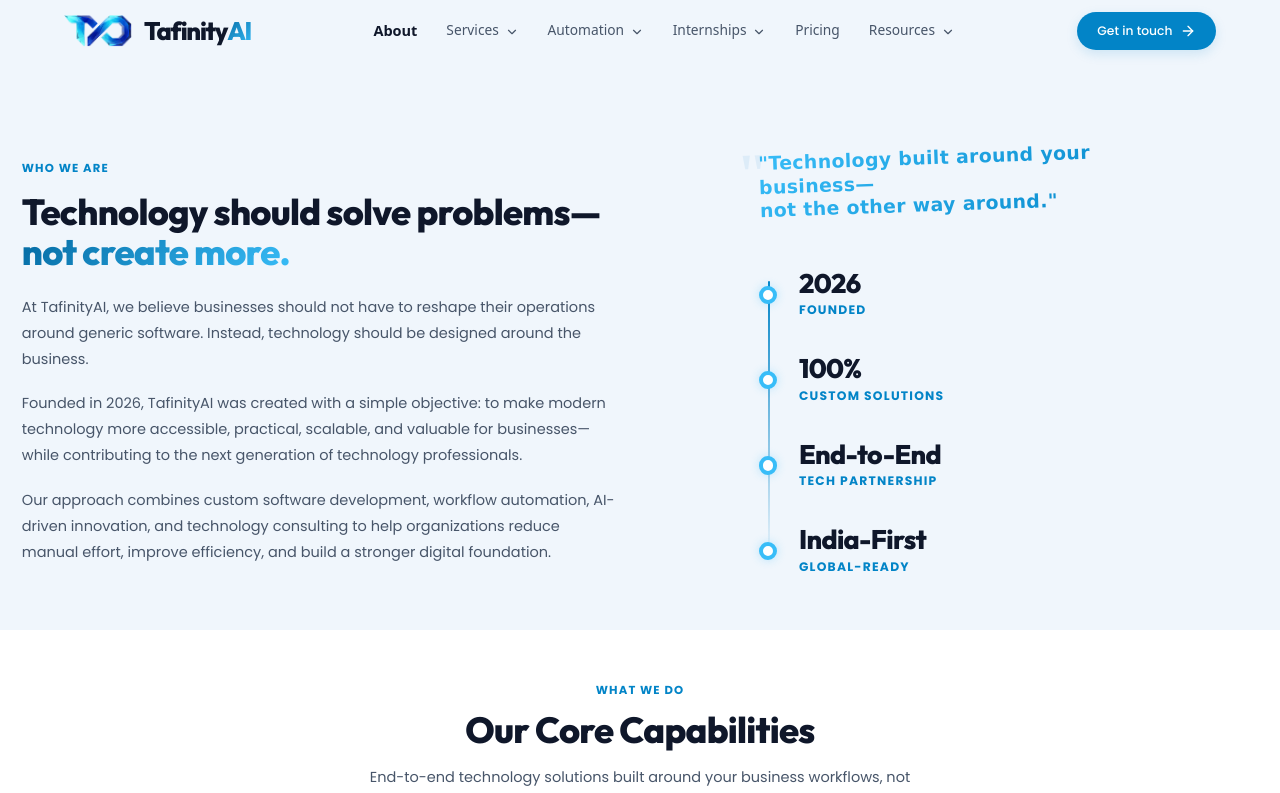
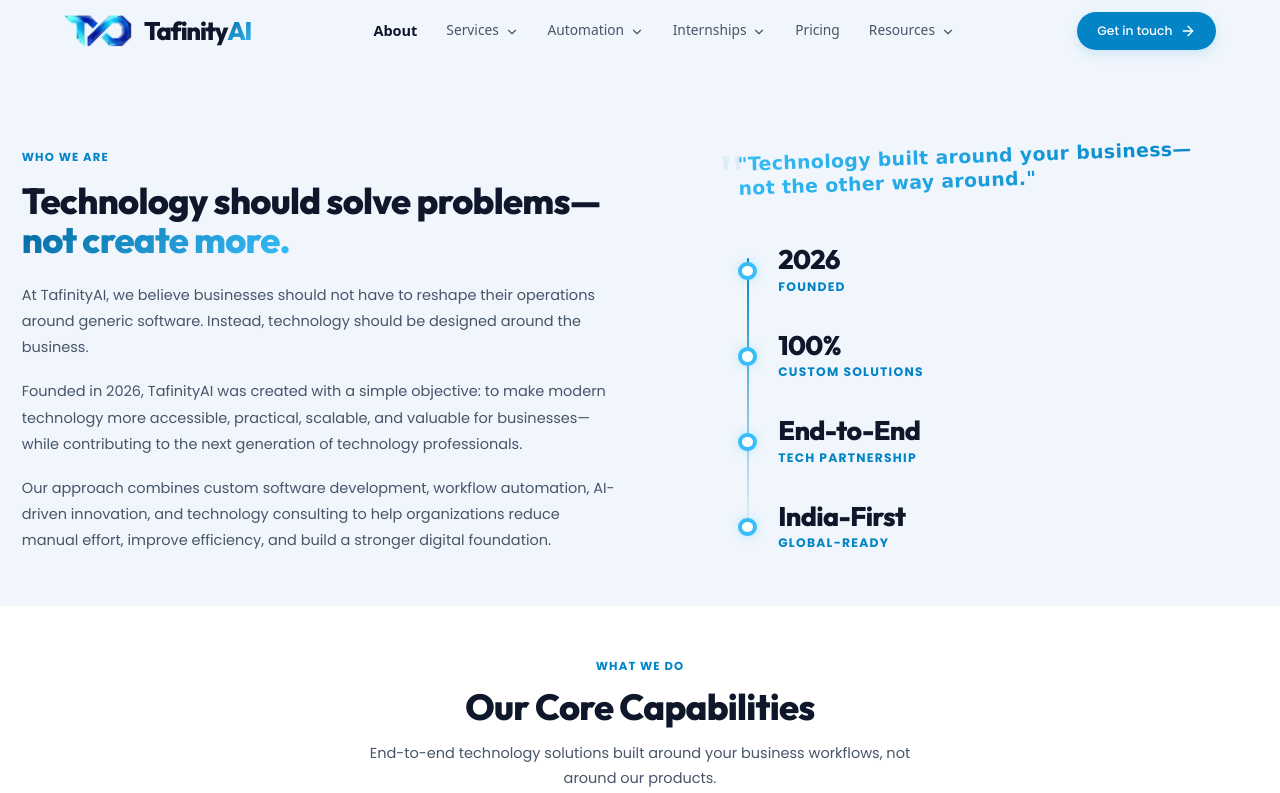
Before and after one commit to TafinityAI-LLP/tai, a React (Vite) app: page /about in a window 1280 px wide. Shown: the top 793 px of the page. Built offline with nearby package versions, Linux system fonts and the light colour scheme.

Commit message:
Center align timeline container in About page

```diff
--- a/src/pages/About.jsx
+++ b/src/pages/About.jsx
@@ -147,7 +147,7 @@
                         </motion.div>
 
                         <motion.div initial="hidden" whileInView="visible" viewport={{ once: true }} variants={fadeInRight} className="flex flex-col items-center justify-center h-full w-full">
-                            <div className="w-full" style={{ maxWidth: '420px', paddingLeft: 'min(3%, 0.5rem)' }}>
+                            <div className="w-fit" style={{ paddingLeft: 'min(3%, 0.5rem)' }}>
                                 <p style={{
                                     fontSize: 'clamp(0.95rem, 2vw, 1.3rem)',
                                     fontFamily: '"Caveat", "Dancing Script", "Comic Sans MS", cursive',
```
